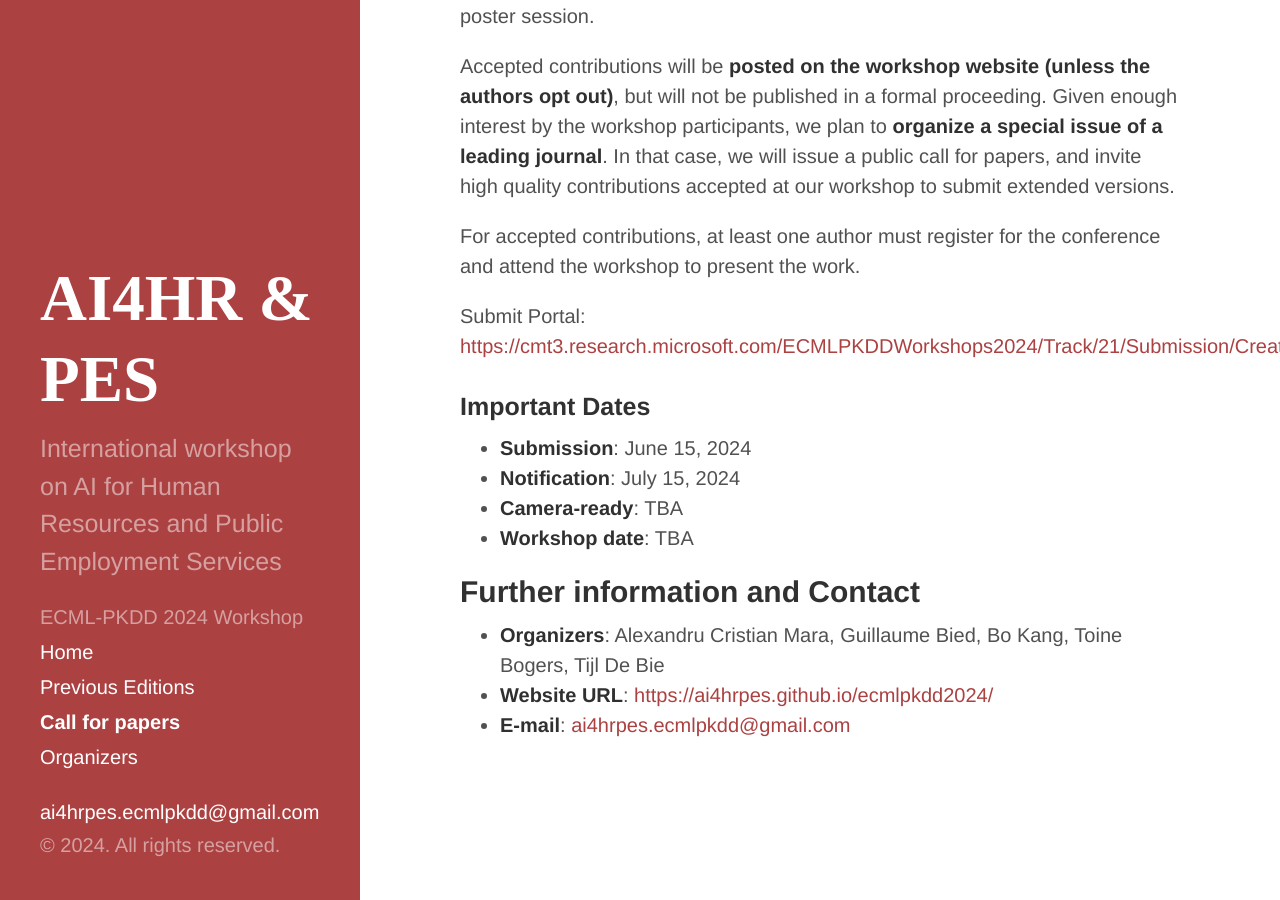
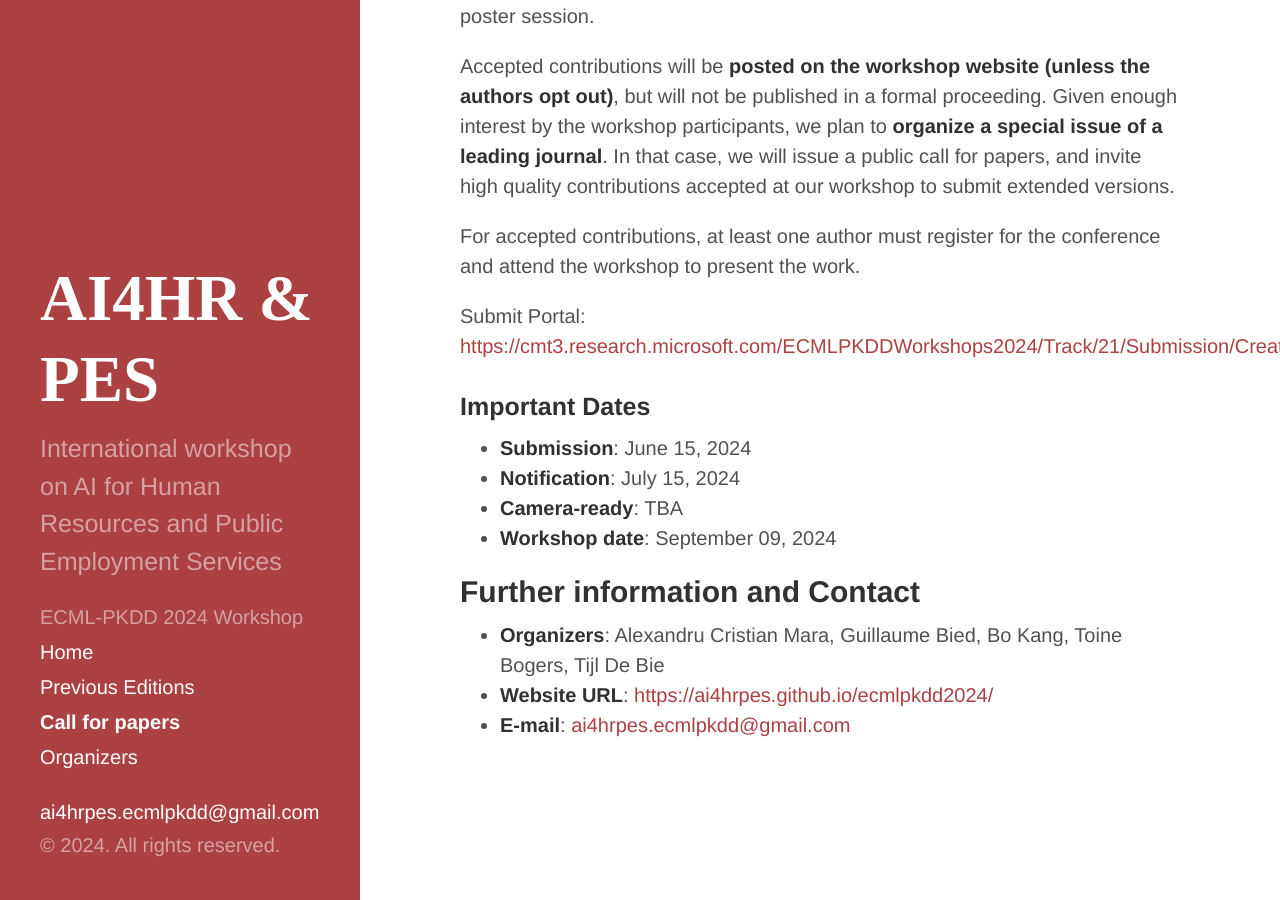
Before and after one commit to ai4hrpes/ecmlpkdd2024, a Jekyll site: the page built from pages/cfp.md, in a window 1280 px wide and 900 px high, scrolled down 2580 px. Built offline with Jekyll 4.4.1, drawn with Linux system fonts in a browser that asks for light colours.

Commit message:
Update workshop date

```diff
--- a/pages/cfp.md
+++ b/pages/cfp.md
@@ -58,7 +58,7 @@ Submit Portal: <https://cmt3.research.microsoft.com/ECMLPKDDWorkshops2024/Track/
 * __Submission__: June 15, 2024
 * __Notification__: July 15, 2024
 * __Camera-ready__: TBA
-* __Workshop date__: TBA
+* __Workshop date__: September 09, 2024
 
 ## Further information and Contact
 * __Organizers__: Alexandru Cristian Mara, Guillaume Bied, Bo Kang, Toine Bogers, Tijl De Bie
```
